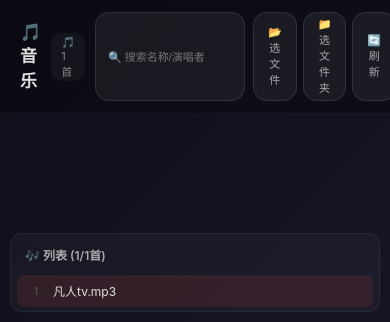
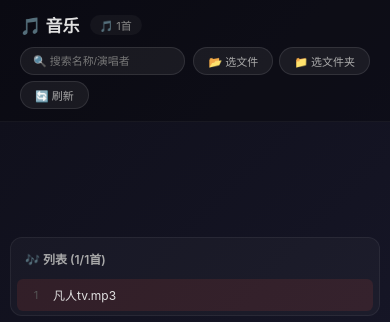
Before and after one commit to duanxiaoduanduan-bot/Dmhometermux, a website: page DMmedia/music-player.html in a window 390 px wide. Shown: the top 322 px of the page. Drawn offline with Linux system fonts and the light colour scheme; no server answers.

Commit message:
fix(DMmedia): 音乐播放器 header 窄屏响应式换行, 修复搜索框+按钮溢出错位。.header/.actions 加 flex-wrap; 窄屏下搜索框自适应占满、actions 换行不挤压标题

```diff
--- a/DMmedia/music-player.html
+++ b/DMmedia/music-player.html
@@ -6,10 +6,10 @@
 body{font-family:-apple-system,"PingFang SC","Microsoft YaHei","Helvetica Neue",sans-serif;background:linear-gradient(135deg,#0f0f1a,#1a1a2e);color:#e0e0e0;min-height:100vh;display:flex;flex-direction:column;padding-bottom:64px}
 .drop-overlay{position:fixed;inset:0;z-index:999;background:rgba(108,92,231,.15);backdrop-filter:blur(8px);border:4px dashed rgba(108,92,231,.5);display:none;align-items:center;justify-content:center;flex-direction:column;gap:10px;color:#6c5ce7}
 .drop-overlay.show{display:flex}
-.header{padding:12px 20px;background:rgba(0,0,0,.3);border-bottom:1px solid rgba(255,255,255,.05);display:flex;align-items:center;gap:10px;flex-shrink:0}
+.header{padding:12px 20px;background:rgba(0,0,0,.3);border-bottom:1px solid rgba(255,255,255,.05);display:flex;align-items:center;gap:10px;flex-shrink:0;flex-wrap:wrap}
 .header h1{font-size:17px;font-weight:600}
 .header .st{font-size:11px;color:#888;background:rgba(255,255,255,.04);padding:2px 10px;border-radius:10px}
-.header .actions{margin-left:auto;display:flex;gap:6px}
+.header .actions{margin-left:auto;display:flex;gap:6px;flex-wrap:wrap}
 .header .actions button{padding:5px 14px;border-radius:14px;border:1px solid rgba(255,255,255,.1);background:rgba(255,255,255,.06);color:#aaa;font-size:11px;cursor:pointer}
 .header .actions button:hover{background:rgba(255,255,255,.12);color:#fff}
 .header .actions .search{margin-right:2px;padding:5px 12px;border-radius:14px;border:1px solid rgba(255,255,255,.1);background:rgba(255,255,255,.06);color:#eee;font-size:11px;width:150px;outline:none}
@@ -59,6 +59,9 @@ body{font-family:-apple-system,"PingFang SC","Microsoft YaHei","Helvetica Neue",
 .pb .pr input[type=range]{flex:1;height:3px;-webkit-appearance:none;background:rgba(255,255,255,.1);border-radius:2px;outline:none}
 .pb .pr input[type=range]::-webkit-slider-thumb{-webkit-appearance:none;width:10px;height:10px;border-radius:50%;background:#e74c3c;cursor:pointer}
 @media(max-width:768px){
+  .header{flex-wrap:wrap}
+  .header .actions{width:100%;margin-left:0;order:5;flex-wrap:wrap}
+  .header .actions .search{flex:1;width:auto;min-width:100px}
   .main{flex-direction:column;align-items:stretch;gap:12px;padding:10px}
   .side{width:100%;max-height:35vh}
   .cp{min-width:0;max-height:40vh}
```
